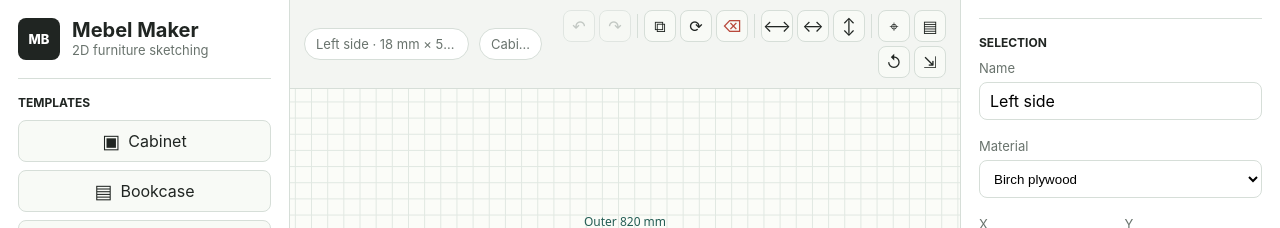
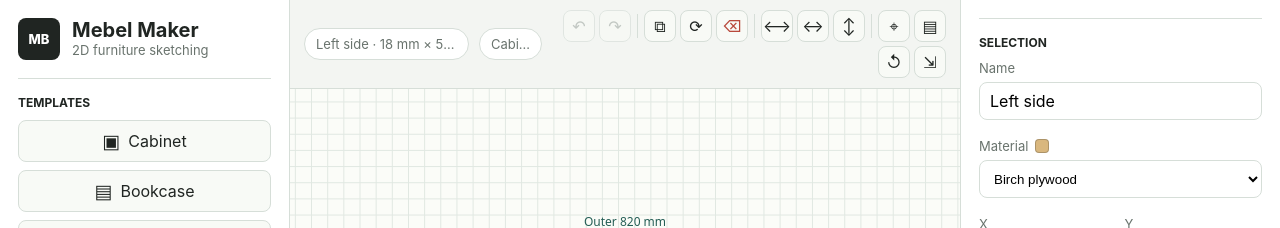
Before and after one commit to biern/mebel-maker, a Svelte app: page / in a window 1280 px wide. Shown: the top 228 px of the page. Built offline with nearby package versions, Linux system fonts and the light colour scheme.

Commit message:
Show material color in selector label

```diff
--- a/src/components/RightPanel.svelte
+++ b/src/components/RightPanel.svelte
@@ -8,7 +8,10 @@
         <input id="nameInput" type="text">
       </label>
       <label class="field">
-        <span>Material</span>
+        <span class="field-label-with-swatch">
+          Material
+          <span id="materialLabelSwatch" class="material-label-swatch"></span>
+        </span>
         <select id="materialInput"></select>
       </label>
       <div class="two-col">
--- a/src/controller.ts
+++ b/src/controller.ts
@@ -63,6 +63,7 @@ const ui = {
   wInput: query<HTMLInputElement>("#wInput"),
   hInput: query<HTMLInputElement>("#hInput"),
   materialInput: query<HTMLSelectElement>("#materialInput"),
+  materialLabelSwatch: query<HTMLElement>("#materialLabelSwatch"),
   materialForm: query<HTMLFormElement>("#materialForm"),
   materialNameInput: query<HTMLInputElement>("#materialNameInput"),
   materialColorInput: query<HTMLInputElement>("#materialColorInput"),
@@ -233,6 +234,10 @@ function escapeHtml(value: string): string {
 
 function materialName(materialId: string): string {
   return state.materials.find((material) => material.id === materialId)?.name ?? "Unknown material";
+}
+
+function materialColor(materialId: string): string {
+  return state.materials.find((material) => material.id === materialId)?.color ?? state.materials[0].color;
 }
 
 function materialIdFromName(name: string): string {
@@ -522,6 +527,7 @@ function updateInspector(): void {
   if (state.tool === "measure") canvas.style.cursor = "";
   ui.wInput.disabled = false;
   ui.hInput.disabled = false;
+  ui.materialLabelSwatch.style.background = board ? materialColor(board.materialId) : "transparent";
   if (!board) return;
   ui.nameInput.value = board.name;
   ui.xInput.value = String(Math.round(board.x));
--- a/styles.css
+++ b/styles.css
@@ -232,6 +232,20 @@ h1 {
 .toggle-row {
   color: var(--muted);
   font-size: 13px;
+}
+
+.field-label-with-swatch {
+  align-items: center;
+  display: flex;
+  gap: 7px;
+}
+
+.material-label-swatch {
+  border: 1px solid rgba(32, 37, 34, 0.24);
+  border-radius: 4px;
+  display: inline-block;
+  height: 14px;
+  width: 14px;
 }
 
 .input-row {
```
